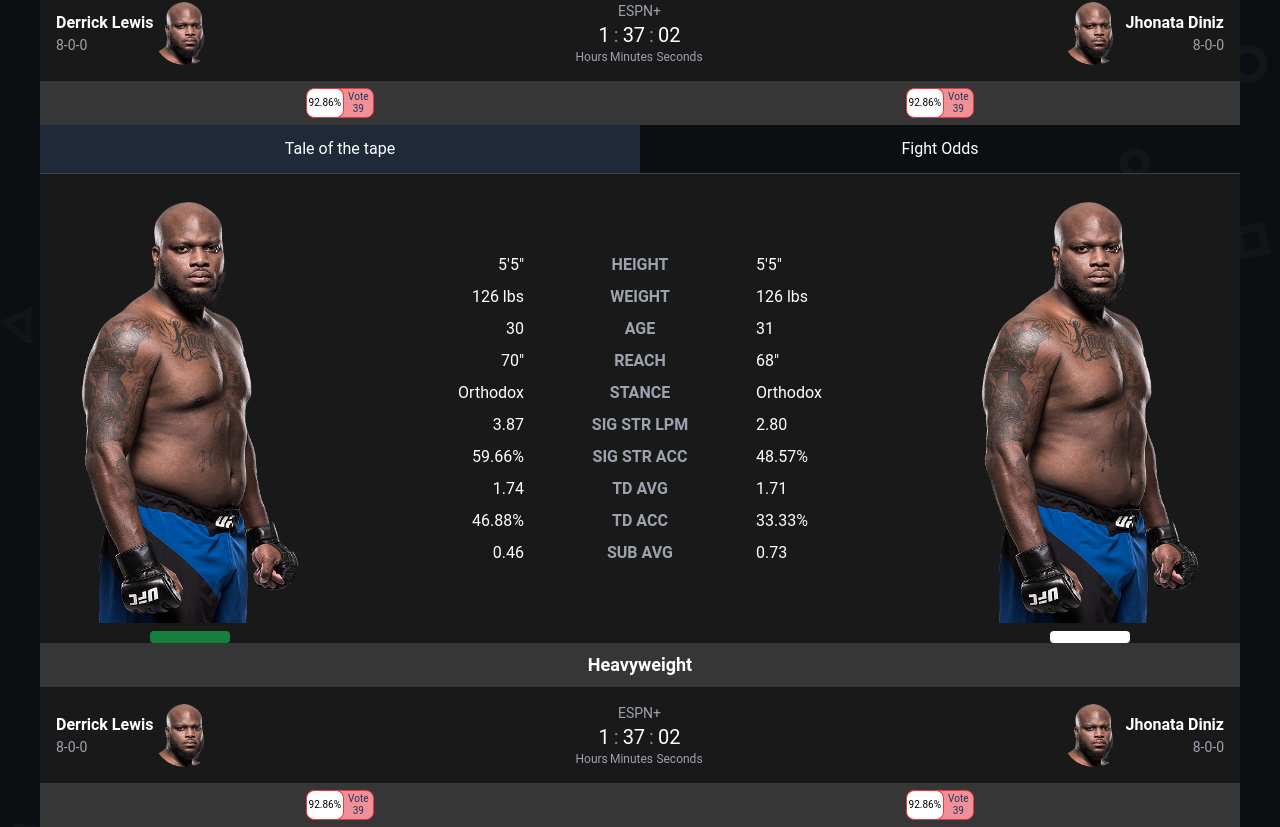
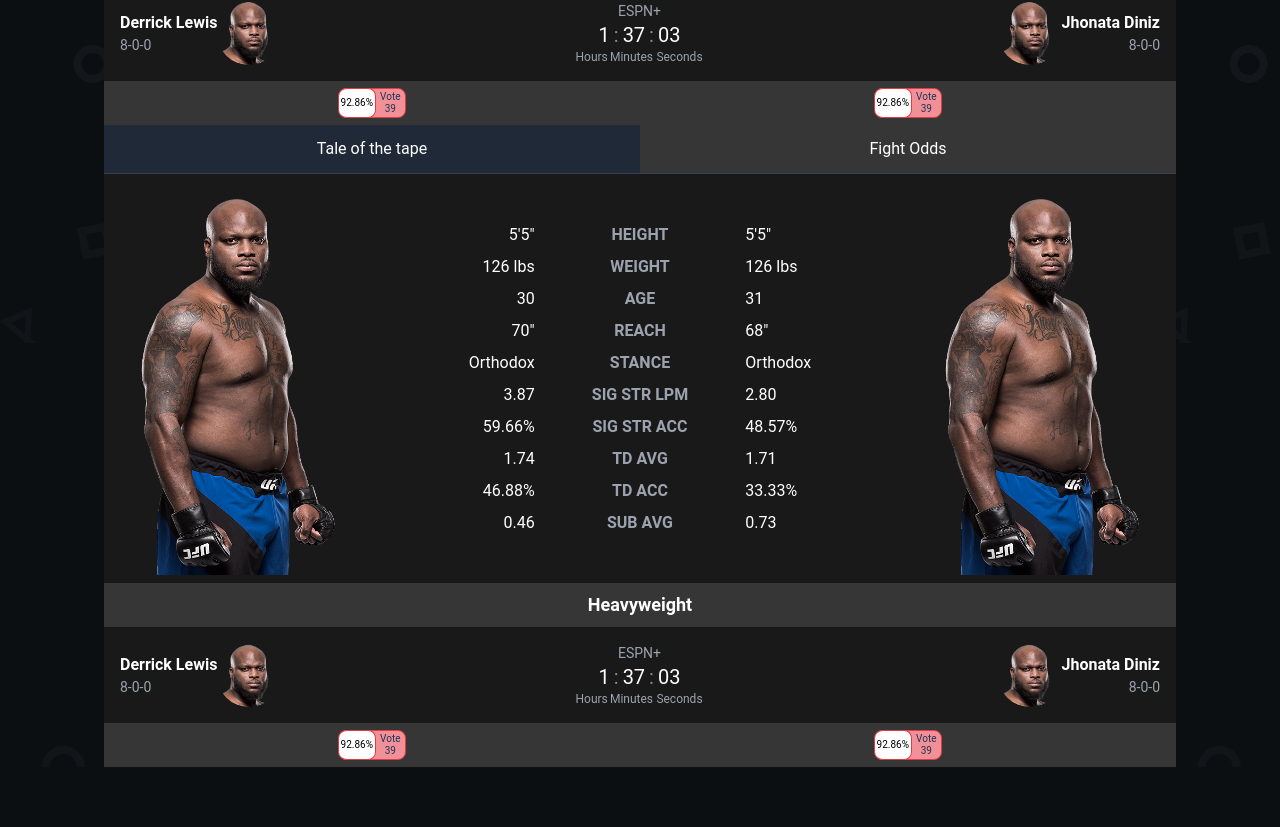
Before and after one commit to AcEl-js/syncHomie, a Next.js app: page /sport/mma/detailes in a window 1280 px wide. Shown: the part 2075-2902 px from the top of the page. After the commit the page ends 2842 px from the top, so only its background shows below. Built offline with nearby package versions, Linux system fonts and the light colour scheme; no server answers.

Commit message:
costom fighrers page

```diff
--- a/src/app/sport/mma/detailes/fighters.tsx
+++ b/src/app/sport/mma/detailes/fighters.tsx
@@ -46,7 +46,7 @@ const FighterComparisonPage = () => {
           </div>
         </div>
       </div>
-      <div className="rounded-lg">
+      <div className="rounded-lg bg-[#363636] lg:mx-10 xl:mx-16">
 
       <Heavyweight/>
       {/* Header tabs */}
@@ -68,11 +68,10 @@ const FighterComparisonPage = () => {
             alt="Fighter 1"
             className="mb-2"
           />
-          <div className="bg-green-700 w-20 h-3 rounded-sm"></div>
         </div>
 
         {/* Stats comparison */}
-        <div className="w-1/2 flex flex-col justify-center">
+        <div className="w-1/2 flex flex-col justify-center my-5">
           {stats.map((stat, index) => (
             <div key={index} className="flex py-1">
               <div className="w-1/3 text-right pr-4">{stat.fighter1}</div>
@@ -89,11 +88,10 @@ const FighterComparisonPage = () => {
             alt="Fighter 2"
             className="mb-2"
           />
-          <div className="bg-white w-20 h-3 rounded-sm"></div>
         </div>
         </div>
+      <Heavyweight/>
       </div>
-      <Heavyweight/>
 
     </div>
   );
--- a/src/app/sport/mma/detailes/heavyweight.tsx
+++ b/src/app/sport/mma/detailes/heavyweight.tsx
@@ -39,7 +39,7 @@ const Heavyweight = () => {
   };
     return (
         <div>
-             <div className="text-center text-lg font-bold bg-[#363636] h-11 flex items-center justify-center">Heavyweight</div>
+             <div className="text-center text-lg font-bold bg-[#363636] h-11 flex items-center justify-center rounded-l-lg">Heavyweight</div>
 
 
 
```
